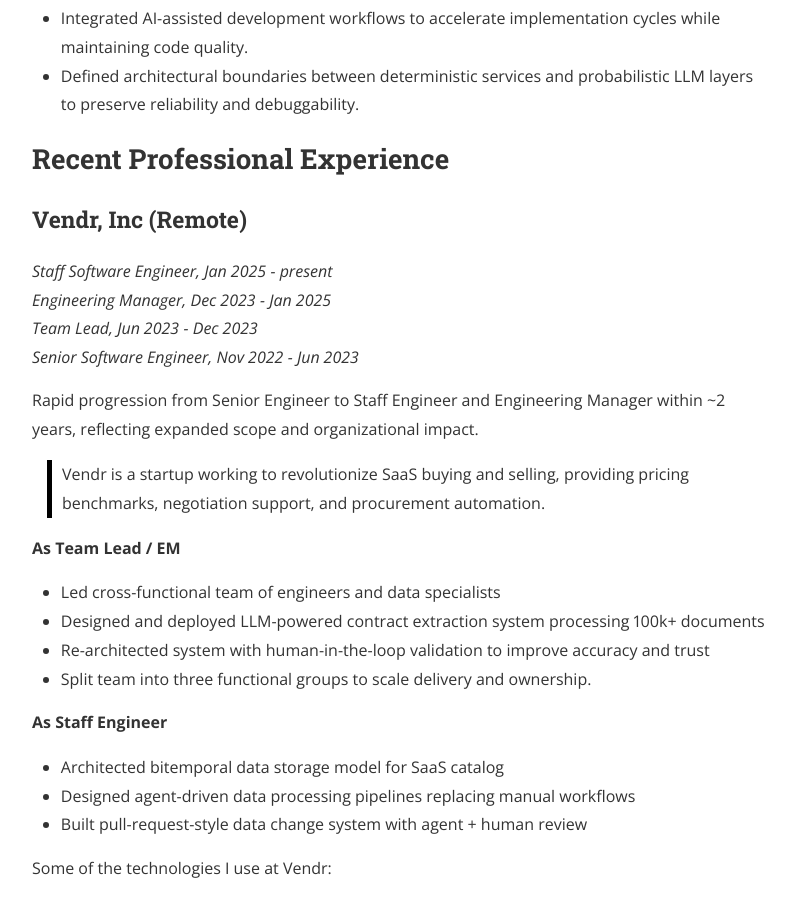
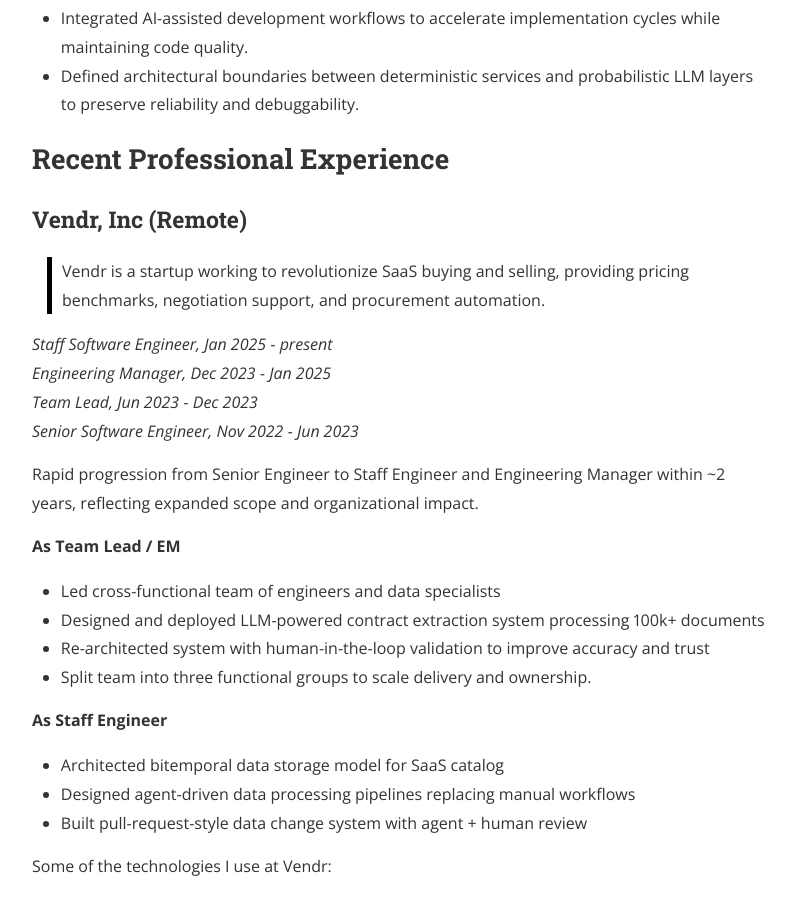
Before and after one commit to ryanguill/ryanguill.github.io, a Jekyll site: the page built from resume.html, in a window 1280 px wide and 900 px high, scrolled down 1053 px. Shown: the whole window, without its empty margins (240-1035 px from the left). Built offline with Jekyll 4.4.1, drawn with Linux system fonts in a browser that asks for light colours; nearby versions of some CDN libraries; a style sheet for code colours, icons or effects is not loaded.

Commit message:
resume tweaks

```diff
--- a/resume.html
+++ b/resume.html
@@ -54,6 +54,10 @@
 
 <h3 id="vendr-remote">Vendr, Inc (Remote)</h3>
 
+<blockquote>
+  <p>Vendr is a startup working to revolutionize SaaS buying and selling, providing pricing benchmarks, negotiation support, and procurement automation.</p>
+</blockquote>
+
 <p>
 	<em>Staff Software Engineer, Jan 2025 - present</em><br />
 	<em>Engineering Manager, Dec 2023 - Jan 2025</em><br />
@@ -62,10 +66,6 @@
 </p>
 
 <p>Rapid progression from Senior Engineer to Staff Engineer and Engineering Manager within ~2 years, reflecting expanded scope and organizational impact.</p>
-
-<blockquote>
-  <p>Vendr is a startup working to revolutionize SaaS buying and selling, providing pricing benchmarks, negotiation support, and procurement automation.</p>
-</blockquote>
 
 <strong>As Team Lead / EM</strong>
 <ul>
```
